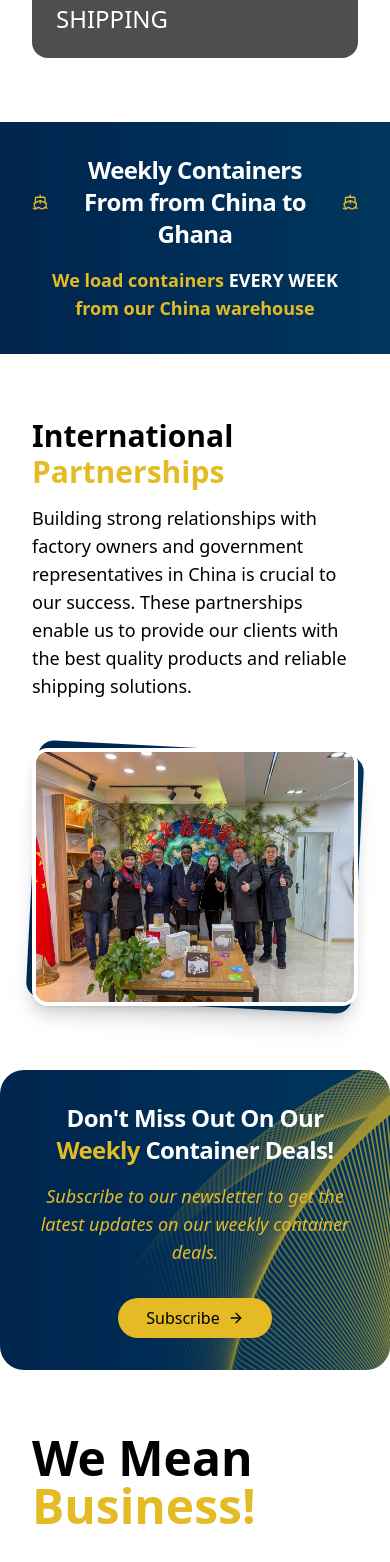
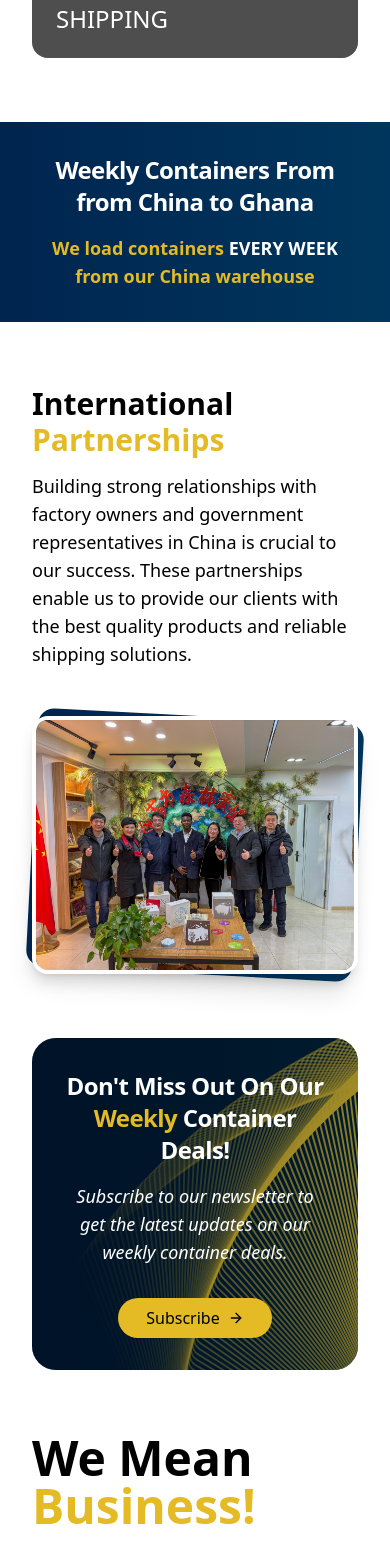
Before and after one commit to Joelisking/lucky-godday, a Next.js app: page / in a window 390 px wide. Shown: the part 3614-5176 px from the top of the page. Built offline with nearby package versions, Linux system fonts and the light colour scheme; grey boxes are pictures that could not be loaded.

Commit message:
sign up banner added

```diff
--- a/components/home/SignUp.tsx
+++ b/components/home/SignUp.tsx
@@ -5,18 +5,24 @@ import { Icon } from '../ui/icon';
 import Image from 'next/image';
 import img from '@/public/LooperGroup.svg';
 import Link from 'next/link';
+import { motion } from 'framer-motion';
 
 function SignUp() {
   return (
-    <section className="text-white my-16 md:my-24 lg:my-32">
-      <Container className="bg-gradient-to-r from-[#00254F] to-[#00365D] rounded-3xl py-8 md:py-16 px-4 relative overflow-hidden">
+    <motion.section
+      initial={{ opacity: 0, y: 20 }}
+      animate={{ opacity: 1, y: 0 }}
+      transition={{ duration: 0.6 }}
+      className="text-white my-16 md:my-24 lg:my-32 px-8 xl:px-0">
+      <Container className="bg-gradient-to-r from-[#00254F] to-[#00365D] rounded-3xl py-8 md:py-16 relative overflow-hidden">
+        <div className="absolute inset-0 bg-black md:hidden opacity-50" />
         <div className="max-w-5xl mx-auto flex flex-col items-center justify-center relative z-10">
           <h1 className="text-2xl md:text-3xl font-bold text-center tracking-tight capitalize">
             Don&apos;t miss out on our{' '}
             <span className="text-primary">weekly</span> container
             deals!
           </h1>
-          <p className="text-center text-lg md:text-xl font-light mt-4 text-primary italic">
+          <p className="text-center text-lg md:text-xl font-light mt-4 text-white md:text-primary italic">
             Subscribe to our newsletter to get the latest updates on
             our weekly container deals.
           </p>
@@ -40,7 +46,7 @@ function SignUp() {
           </div>
         </div>
       </Container>
-    </section>
+    </motion.section>
   );
 }
 
--- a/components/home/WeeklyContainerBanner.tsx
+++ b/components/home/WeeklyContainerBanner.tsx
@@ -18,11 +18,17 @@ export default function WeeklyContainerBanner() {
             transition={{ duration: 0.6, delay: 0.2 }}
             className="space-y-4">
             <div className="flex items-center justify-center gap-3">
-              <Icon name="Ship" className="w-8 h-8 text-primary" />
+              <Icon
+                name="Ship"
+                className="w-8 h-8 text-primary hidden md:block"
+              />
               <h2 className="text-2xl md:text-3xl font-bold tracking-tight">
                 Weekly Containers From from China to Ghana
               </h2>
-              <Icon name="Ship" className="w-8 h-8 text-primary" />
+              <Icon
+                name="Ship"
+                className="w-8 h-8 text-primary hidden md:block"
+              />
             </div>
             <p className="text-lg md:text-xl font-semibold text-primary">
               We load containers{' '}
```
